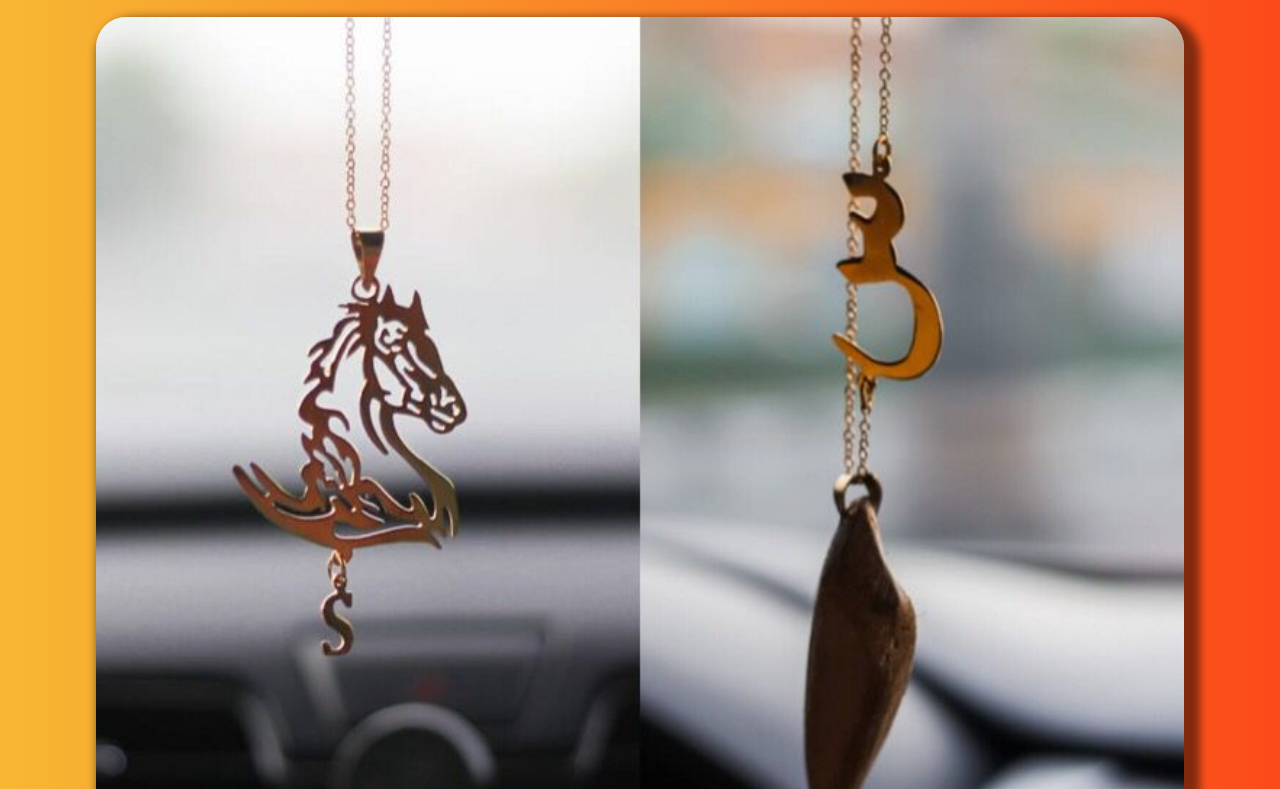
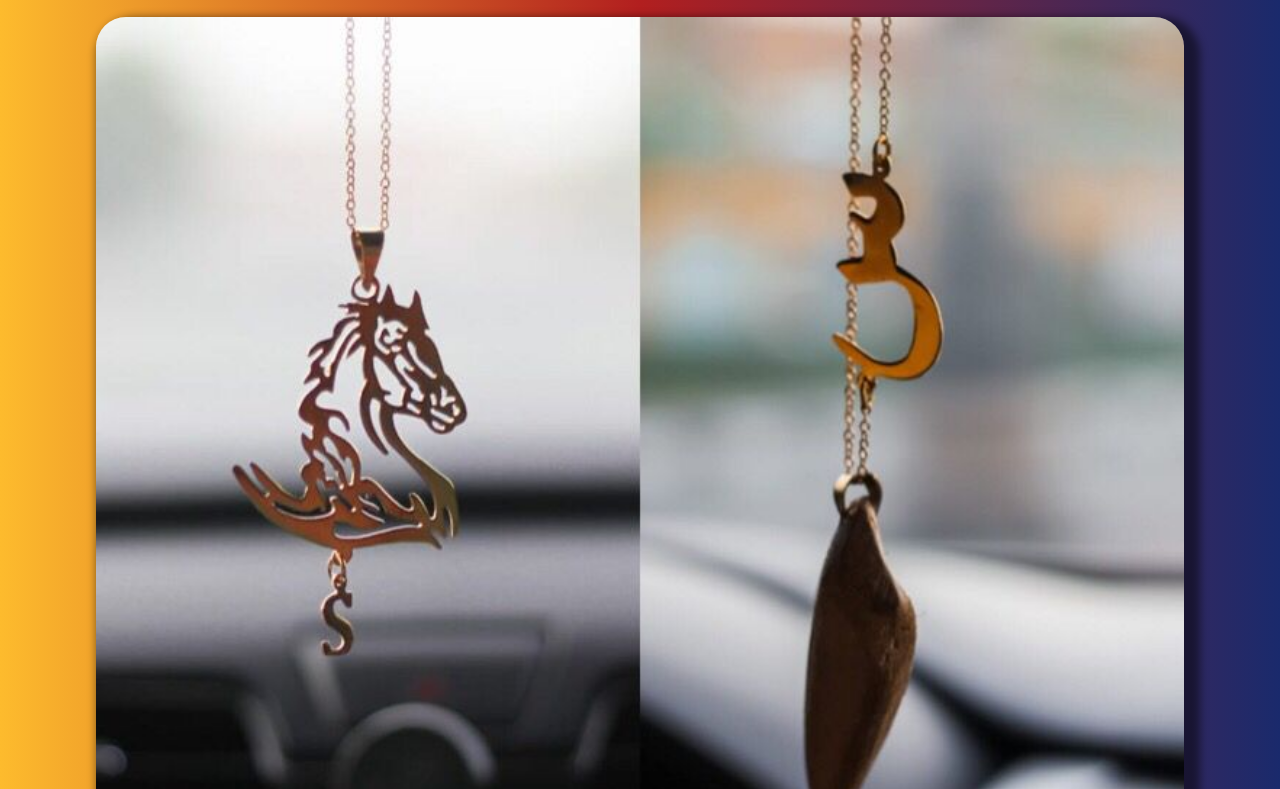
Before and after one commit to cutesilver/cute-silver, a plain HTML site: page index.html in a window 1280 px wide. Shown: the part 464-1253 px from the top of the page. Drawn offline with nearby package versions, Linux system fonts and the light colour scheme.

Commit message:
Update style.css

```diff
--- a/style.css
+++ b/style.css
@@ -11,10 +11,9 @@ body{
     /*background: #f12711;
     background: -webkit-linear-gradient(to right, #f5af19, #f12711);
     background: linear-gradient(to right, #f5af19, #f12711);*/
-background: #fc4a1a;  /* fallback for old browsers */
-background: -webkit-linear-gradient(to right, #f7b733, #fc4a1a);  /* Chrome 10-25, Safari 5.1-6 */
-background: linear-gradient(to right, #f7b733, #fc4a1a); /* W3C, IE 10+/ Edge, Firefox 16+, Chrome 26+, Opera 12+, Safari 7+ */
-
+background: #1a2a6c;  /* fallback for old browsers */
+background: -webkit-linear-gradient(to right, #fdbb2d, #b21f1f, #1a2a6c);  /* Chrome 10-25, Safari 5.1-6 */
+background: linear-gradient(to right, #fdbb2d, #b21f1f, #1a2a6c); /* W3C, IE 10+/ Edge, Firefox 16+, Chrome 26+, Opera 12+, Safari 7+ */
 }
 .contenar{
     width: 85%;
```
